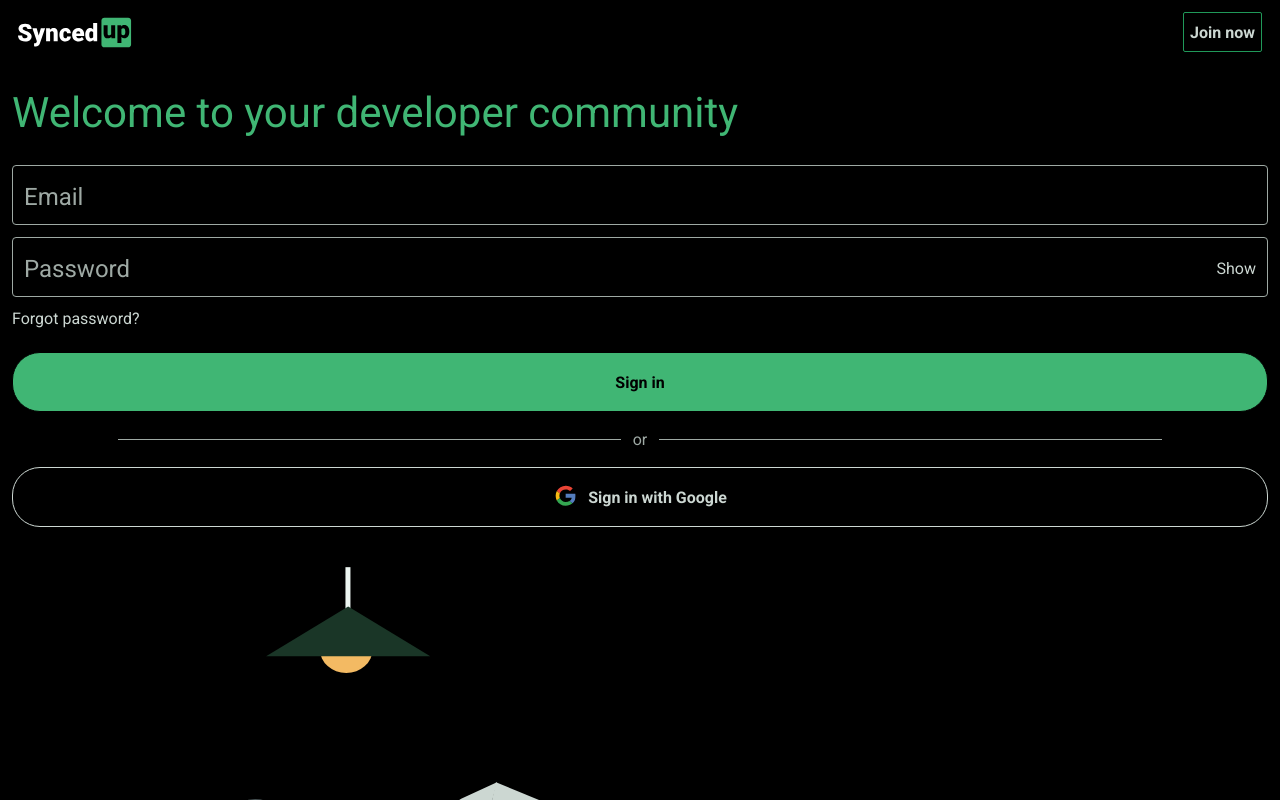
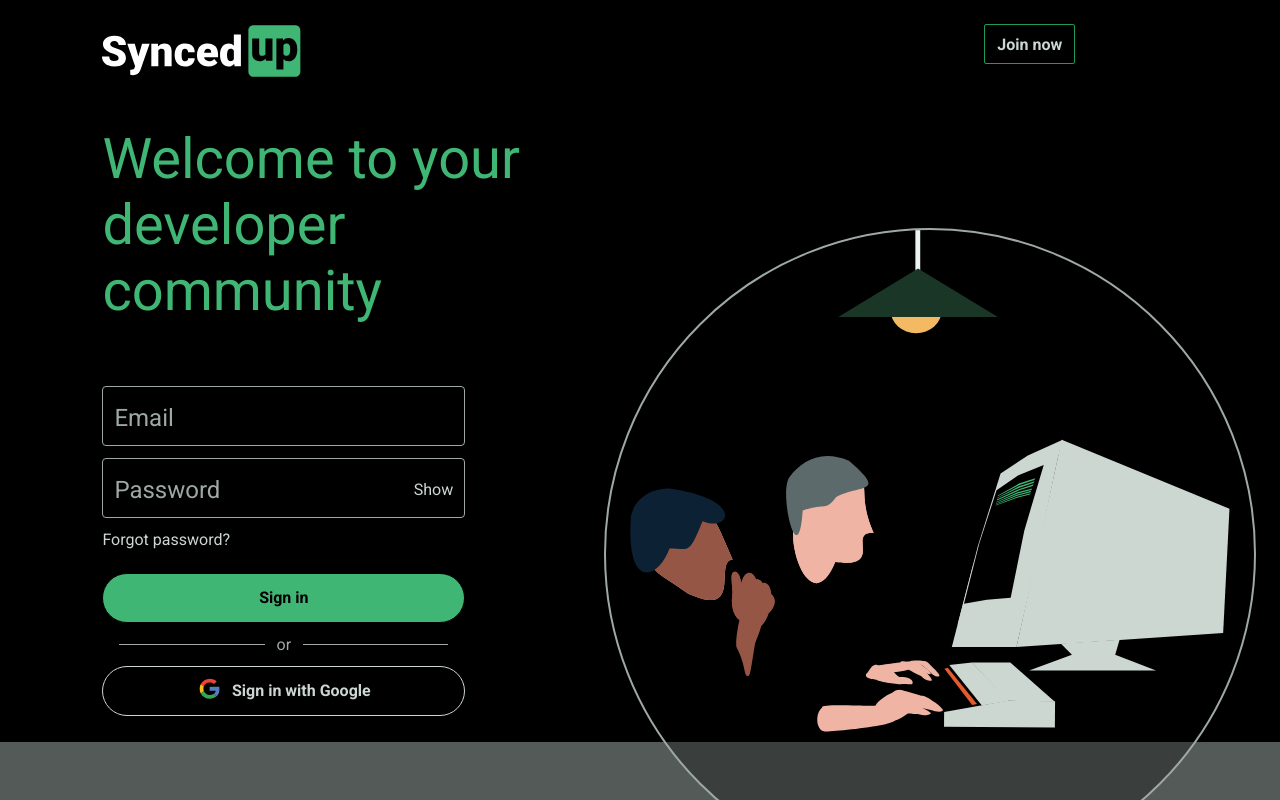
Before and after one commit to chingu-voyages/v25-bears-team-05, a React (Create React App) app in the folder app/: page / in a window 1280 px wide. Shown: the top 800 px of the page. Built offline with nearby package versions, Linux system fonts and the light colour scheme; no server answers.

Commit message:
Style desktop view for landing

```diff
--- a/app/src/components/button/Button.css
+++ b/app/src/components/button/Button.css
@@ -24,11 +24,12 @@
   border-radius: 2px;
   border-color: var(--color-green-3);
   height: 40px;
+  padding: 0 12px;
 }
 .Button.round {
   border-style: solid;
   border-radius: 28px;
-  height: 60px;
+  height: 50px;
   width: 100%;
   font-size: 16px;
 }
--- a/app/src/components/input/Input.tsx
+++ b/app/src/components/input/Input.tsx
@@ -46,14 +46,14 @@ function Input(props: IInputProps) {
     errorMessageReturner.current?.(!isFocused ? errorMessage : "");
   }, [errorMessage, isFocused]);
   return (
-    <div className={`wrapper__Input ${attributes.className}`}>
+    <div className={`wrapper__Input ${attributes.className || ""}`}>
       <input
         {...(attributes as IInputAttributes)}
         type={props.type && showPassword ? "text" : props.type}
         onFocus={handleFocus}
         onBlur={handleBlur}
         onChange={handleOnChange}
-        className={`Input ${errorMessage && !isFocused ? "Input--error" : ""} ${
+        className={`Input ${(errorMessage && !isFocused) ? "Input--error" : ""} ${
           props.value ? "Input--has-content" : ""
         }`}
       />
--- a/app/src/components/login/Login.css
+++ b/app/src/components/login/Login.css
@@ -21,7 +21,7 @@
   width: 100%;
   text-align: center;
   color: var(--secondary-text-color);
-  padding: 12px 0;
+  padding: 6px 0;
 }
 .Login__or-rule__span {
   padding: 0 12px;
--- a/app/src/components/login/Login.tsx
+++ b/app/src/components/login/Login.tsx
@@ -9,7 +9,7 @@ import googleAuth from "../../services/googleAuth";
 import localLogin from "../../services/localLogin";
 import Spinner from "../spinner";
 
-function Login() {
+function Login({className} : {className?: string}) {
   const [email, setEmail] = useState("");
   const [emailErrorMessage, setEmailErrorMessage] = useState("");
   const [password, setPassword] = useState("");
@@ -39,7 +39,7 @@ function Login() {
   return done ? (
     <Redirect to="/login" />
   ) : (
-    <div className="Login">
+    <div className={`Login ${className || ""}`}>
       {inProgress ? (
         <Spinner
           className="Login__spinner"
--- a/app/src/components/logo/Logo.css
+++ b/app/src/components/logo/Logo.css
@@ -6,3 +6,9 @@
 .Logo {
   width: 100%;
 }
+
+@media only screen and (min-width: 1200px) {
+  .Logo {
+    width: 200px;
+  }
+}
--- a/app/src/pages/landing/Landing.css
+++ b/app/src/pages/landing/Landing.css
@@ -12,20 +12,139 @@
   justify-content: space-between;
   padding: 12px 18px;
 }
-.Landing-page main {
+@media only screen and (orientation: landscape) and (min-width: 720px) {
+  .Landing-page__header-bar {
+    padding: 12px 8%;
+  }
+}
+@media only screen and (min-width: 1200px) {
+  .Landing-page__header-bar {
+    padding: 24px 16% 24px 8%;
+  }
+}
+
+.Landing-page__main {
   box-sizing: border-box;
   width: 100%;
   background: var(--black-background-color);
   margin: 0;
-  height: 70%;
+  height: 88%;
+  height: calc(90% - 5vw);
   padding: 24px 12px;
+  display: grid;
+  grid-template-areas:
+    "tagline"
+    "login"
+    "graphic";
+    place-items: center start;
 }
+@media only screen and (orientation: landscape) and (min-width: 720px) {
+  .Landing-page__main {
+    padding: 24px 8%;
+    display: grid;
+    grid-template-areas:
+    "tagline tagline"
+    "login graphic"
+    ". graphic";
+    place-items: center start;
+    gap: 24px;
+    height: 62%;
+  }
+}
+@media only screen and (min-width: 1200px) {
+  .Landing-page__main {
+    display: grid;
+    grid-template-areas:
+    "tagline graphic"
+    "login graphic"
+    ". graphic";
+    height: 640px;
+    place-items: center start;
+    padding: 24px 0 24px 8%;
+  }
+}
+@media only screen and (min-width: 1400px) {
+  .Landing-page__main {
+    height: 580px;
+  }
+}
+
+
 .Landing-page__tagline {
   margin-top: 0;
   color: var(--primary-green-color);
   font-size: 42px;
   font-weight: 400;
+  grid-area: tagline;
 }
+@media only screen and (orientation: landscape) and (min-width: 720px) {
+  .Landing-page__tagline {
+    max-width: 600px;
+  }
+}
+@media only screen and (min-width: 1200px) {
+  .Landing-page__tagline {
+    font-size: 56px;
+  }
+}
+
 .Landing-page__feature-graphic {
   max-width: 100%;
 }
+.wrapper__Landing-page__feature-graphic {
+  justify-self: end;
+  grid-area: graphic;
+  border: 2px solid var(--secondary-text-color);
+  border-radius: 100%;
+  padding: 24px;
+  background: rgba(0,0,0,0.3);
+  width: 70vw;
+  height: 70vw;
+  display: grid;
+  place-items: start start;
+  margin: 0;
+  margin-top: 12px;
+}
+@media only screen and (orientation: landscape) and (min-width: 720px) {
+  .wrapper__Landing-page__feature-graphic {
+    justify-self: end;
+    margin-top: -168px;
+    width: 280px;
+    height: 280px;
+  }
+}
+@media only screen and (min-width: 1200px) {
+  .wrapper__Landing-page__feature-graphic {
+    justify-self: center;
+    border: 2px solid var(--secondary-text-color);
+    border-radius: 100%;
+    width: 600px;
+    height: 600px;
+    padding: 24px;
+    margin: 24px;
+    background: rgba(0,0,0,0.3);
+    display: grid;
+    place-items: start start;
+    margin-top: 102px;
+  }
+}
+@media only screen and (min-width: 1400px) {
+  .wrapper__Landing-page__feature-graphic {
+    margin-top: 42px;
+  }
+}
+
+.Landing-page__feature-graphic {
+  width: 100%;
+  position: relative;
+  top: -24px;
+}
+
+.Landing-page__login {
+  grid-area: login;
+}
+@media only screen and (min-width: 1200px) {
+  .Landing-page__login {
+    width: 80%;
+  }
+}
--- a/app/src/pages/landing/Landing.tsx
+++ b/app/src/pages/landing/Landing.tsx
@@ -19,8 +19,8 @@ function Landing() {
         <h1 className="Landing-page__tagline">
           Welcome to your developer community
         </h1>
-        <Login />
-        <figure className="warpper__Landing-page__feature-graphic">
+        <Login className="Landing-page__login" />
+        <figure className="wrapper__Landing-page__feature-graphic">
           <img
             className="Landing-page__feature-graphic"
             src={featureGraphicSVG}
```
